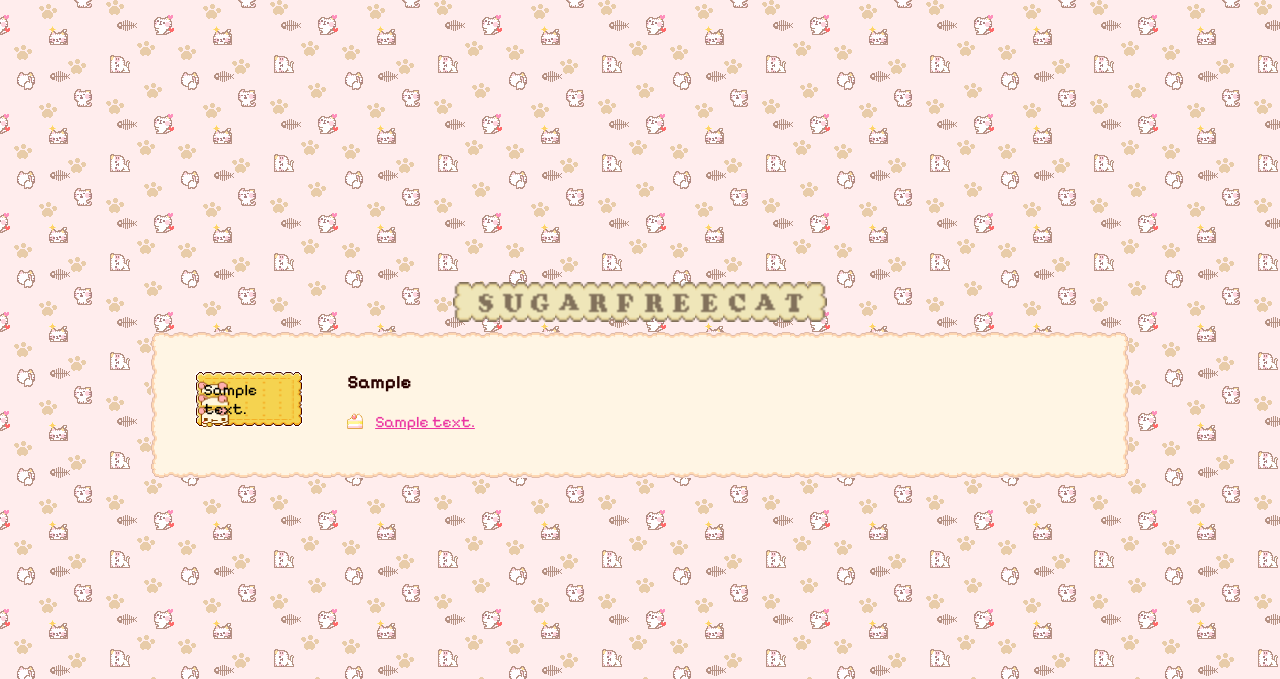
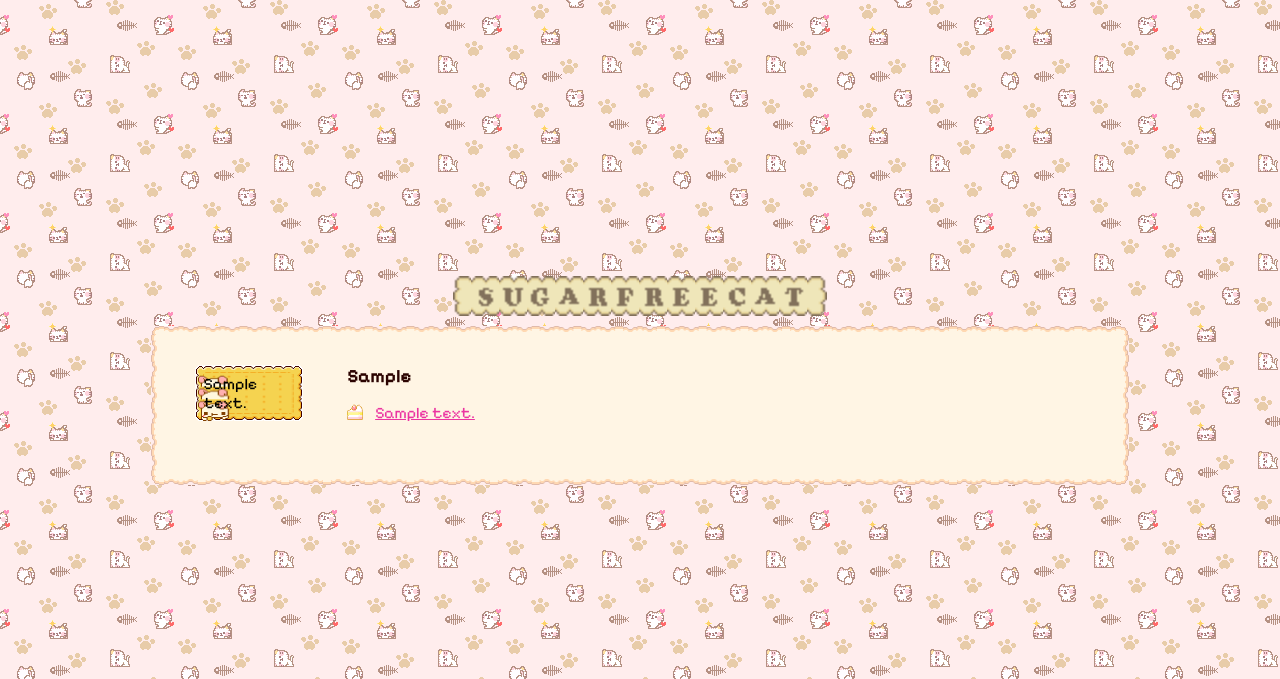
Before and after one commit to sugarfreecat/personalblog, a Django app: page /sugarfreecat/links/ in a window 1280 px wide. Shown: the top 679 px of the page. Run offline with Django 5.2, Linux system fonts and the light colour scheme; tables that the repository leaves empty hold one stand-in row (values such as "Sample post").

Commit message:
chore: minor styling fixes

```diff
--- a/sugarfreecat/static/sugarfreecat/css/layout.css
+++ b/sugarfreecat/static/sugarfreecat/css/layout.css
@@ -63,15 +63,15 @@ display: flex;
 justify-content: flex-end;
 }
 .button p {
-margin: 0;
+    margin: 0;
 }
 
 h1, h2, h3, h4, h5, h6 {
-margin-top: 0;
+    margin: 0;
 }
 p {
-margin: 0;
-margin-bottom: 5px;
+    margin: 0;
+    margin-bottom: 5px;
 }
 a {
 color: #eb34a1;
--- a/sugarfreecat/templates/sugarfreecat/index.html
+++ b/sugarfreecat/templates/sugarfreecat/index.html
@@ -16,7 +16,7 @@
 
     {% if posts %}
         <h3>Recent Posts:</h3>
-        <ul>
+        <ul class="custom-icon">
             {% for post in posts %}
                 <li><a href="{% url 'post' post.id %}">{{ post.pub_date }} >> {{ post.title }}</a></li>
             {% endfor %}
--- a/sugarfreecat/templates/sugarfreecat/links.html
+++ b/sugarfreecat/templates/sugarfreecat/links.html
@@ -4,14 +4,14 @@
 {% block content %}
     {% for categories, links in links.items %}
         <h3>{{ categories }}</h3>
-        {% for link in links %}
-            <ul class="custom-icon" style="margin: 0;">
+        <ul class="custom-icon">
+            {% for link in links %}
                 <li>
                     <a href="{{ link.link }}" target="_blank" rel="noopener noreferrer">
                         {{ link.text }}
                     </a>
                 </li>
-            </ul>
-        {% endfor %}
+            {% endfor %}
+        </ul>
     {% endfor %}
 {% endblock %}
```
